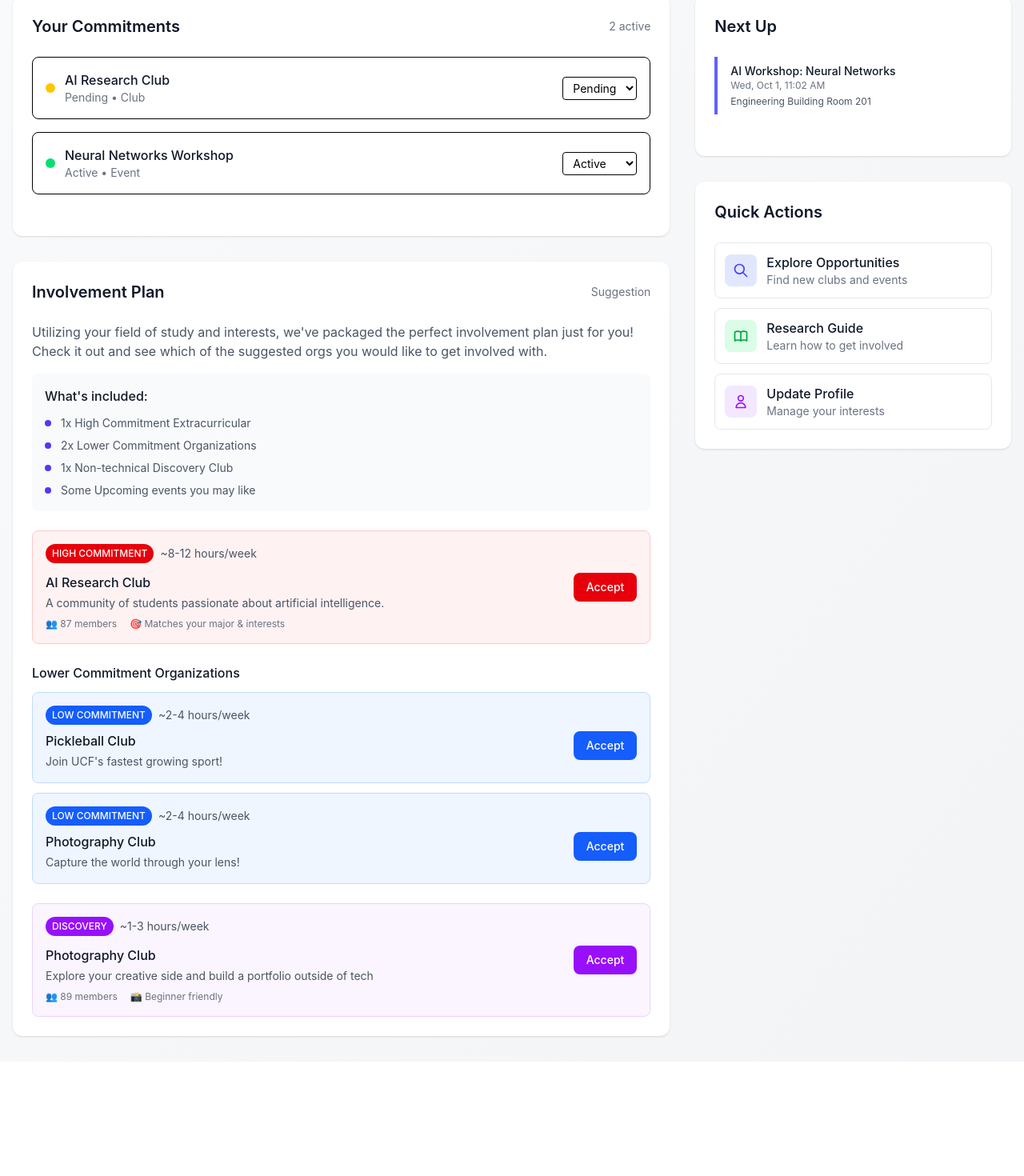
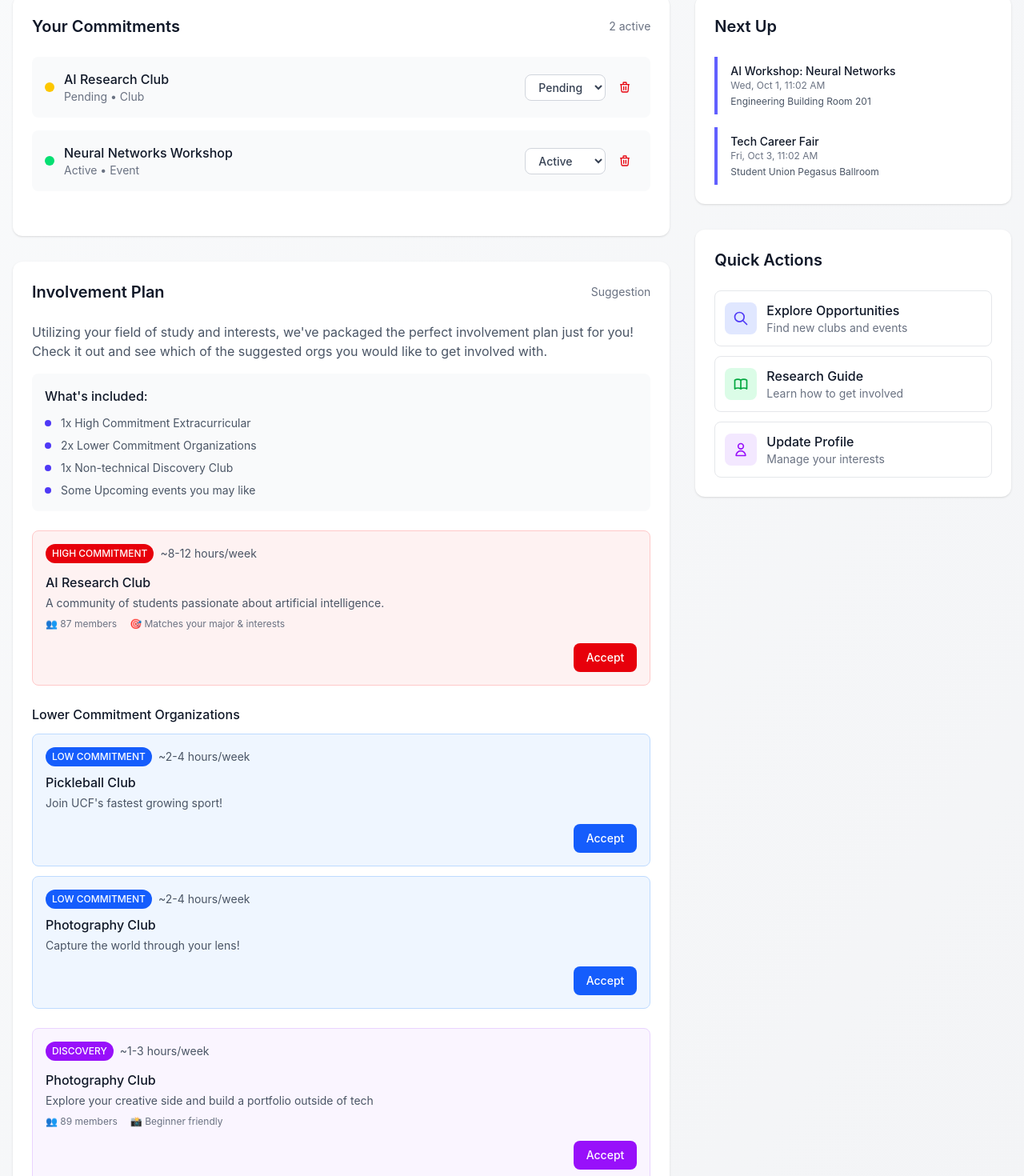
Before and after one commit to YamanDevelopment/Atlas, a Nuxt app in the folder src/frontend/: page /dashboard in a window 1280 px wide. Shown: the part 302-1772 px from the top of the page at 80% size. Before the commit the page ends 1629 px from the top, so only its background shows below. Built offline with nearby package versions, Linux system fonts and the light colour scheme.

Commit message:
lowk idk

```diff
--- a/src/frontend/components/StarterPlanModal.vue
+++ b/src/frontend/components/StarterPlanModal.vue
@@ -70,8 +70,8 @@
                 </svg>
               </div>
               <div>
-                <h5 class="font-medium text-gray-900">Smart Recommendations</h5>
-                <p class="text-sm text-gray-600">Discover opportunities based on your interests</p>
+                <h5 class="font-medium text-gray-900">Resume Building</h5>
+                <p class="text-sm text-gray-600">Discover opportunities based on your interests to help gain experience</p>
               </div>
             </div>
 
@@ -83,7 +83,7 @@
               </div>
               <div>
                 <h5 class="font-medium text-gray-900">Balance Management</h5>
-                <p class="text-sm text-gray-600">Avoid overcommitment with smart limits</p>
+                <p class="text-sm text-gray-600">Avoid overcommitment with smart limits with smart limitations</p>
               </div>
             </div>
 
--- a/src/frontend/pages/dashboard.vue
+++ b/src/frontend/pages/dashboard.vue
@@ -152,9 +152,9 @@
               <div
                 v-for="commitment in commitments"
                 :key="commitment.id"
-                class="flex items-center justify-between p-4 border rounded-lg"
+                class="flex items-center justify-between p-4 rounded-lg bg-gray-50"
               >
-                <div class="flex items-center">
+                <div class="flex items-center flex-1">
                   <div class="w-3 h-3 rounded-full mr-3"
                        :class="getCommitmentStatusColor(commitment.status)">
                   </div>
@@ -167,13 +167,22 @@
                   <select
                     :value="commitment.status"
                     @change="updateCommitmentStatus(commitment.id, ($event.target as HTMLSelectElement).value)"
-                    class="text-sm border rounded px-2 py-1"
+                    class="text-sm border border-gray-300 rounded-lg px-3 py-1.5 bg-white hover:border-indigo-300 focus:border-indigo-500 focus:ring-2 focus:ring-indigo-200 focus:outline-none transition-all duration-200 font-medium text-gray-700"
                   >
                     <option value="pending">Pending</option>
                     <option value="active">Active</option>
                     <option value="passive">Passive</option>
                     <option value="inactive">Inactive</option>
                   </select>
+                  <button
+                    @click="removeCommitment(commitment.id)"
+                    class="p-2 text-red-600 hover:text-red-800 hover:bg-red-50 rounded-lg transition-colors duration-200"
+                    title="Remove commitment"
+                  >
+                    <svg class="w-4 h-4" fill="none" stroke="currentColor" viewBox="0 0 24 24">
+                      <path stroke-linecap="round" stroke-linejoin="round" stroke-width="2" d="M19 7l-.867 12.142A2 2 0 0116.138 21H7.862a2 2 0 01-1.995-1.858L5 7m5 4v6m4-6v6m1-10V4a1 1 0 00-1-1h-4a1 1 0 00-1 1v3M4 7h16" />
+                    </svg>
+                  </button>
                 </div>
               </div>
             </div>
@@ -233,8 +242,7 @@
                     </span>
                     <span class="ml-2 text-sm text-gray-600">~8-12 hours/week</span>
                   </div>
-                  <div class="flex justify-between items-start">
-                    <div class="flex-1">
+                  <div class="mb-4">
                     <h4 class="font-medium text-gray-900">{{ recommendedClubs[0]?.name || 'AI Research Club' }}</h4>
                     <p class="text-gray-600 text-sm mt-1">{{ recommendedClubs[0]?.description || 'Perfect for CS majors - research opportunities and leadership roles' }}</p>
                     <div class="flex items-center mt-2 space-x-4 text-xs text-gray-500">
@@ -242,9 +250,10 @@
                       <span>🎯 Matches your major & interests</span>
                     </div>
                   </div>
+                  <div class="flex justify-end">
                     <button
                       @click="acceptOpportunity(recommendedClubs[0] || mockHighCommitment)"
-                      class="ml-4 px-4 py-2 bg-red-600 text-white text-sm rounded-lg hover:bg-red-700 font-medium whitespace-nowrap"
+                      class="px-4 py-2 bg-red-600 text-white text-sm rounded-lg hover:bg-red-700 font-medium whitespace-nowrap"
                     >
                       Accept
                     </button>
@@ -263,14 +272,14 @@
                         </span>
                         <span class="ml-2 text-sm text-gray-600">~2-4 hours/week</span>
                       </div>
-                      <div class="flex justify-between items-start">
-                        <div class="flex-1">
+                      <div class="mb-4">
                         <h5 class="font-medium text-gray-900">{{ recommendedClubs[1]?.name || 'Tech Entrepreneurship Club' }}</h5>
                         <p class="text-gray-600 text-sm mt-1">{{ recommendedClubs[1]?.description || 'Network with like-minded students and learn about startups' }}</p>
                       </div>
+                      <div class="flex justify-end">
                         <button
                           @click="acceptOpportunity(recommendedClubs[1] || mockLowCommitment1)"
-                          class="ml-4 px-4 py-2 bg-blue-600 text-white text-sm rounded-lg hover:bg-blue-700 font-medium whitespace-nowrap"
+                          class="px-4 py-2 bg-blue-600 text-white text-sm rounded-lg hover:bg-blue-700 font-medium whitespace-nowrap"
                         >
                           Accept
                         </button>
@@ -285,14 +294,14 @@
                         </span>
                         <span class="ml-2 text-sm text-gray-600">~2-4 hours/week</span>
                       </div>
-                      <div class="flex justify-between items-start">
-                        <div class="flex-1">
+                      <div class="mb-4">
                         <h5 class="font-medium text-gray-900">{{ recommendedClubs[2]?.name || 'ACM Student Chapter' }}</h5>
                         <p class="text-gray-600 text-sm mt-1">{{ recommendedClubs[2]?.description || 'Professional development and coding competitions' }}</p>
                       </div>
+                      <div class="flex justify-end">
                         <button
                           @click="acceptOpportunity(recommendedClubs[2] || mockLowCommitment2)"
-                          class="ml-4 px-4 py-2 bg-blue-600 text-white text-sm rounded-lg hover:bg-blue-700 font-medium whitespace-nowrap"
+                          class="px-4 py-2 bg-blue-600 text-white text-sm rounded-lg hover:bg-blue-700 font-medium whitespace-nowrap"
                         >
                           Accept
                         </button>
@@ -309,8 +318,7 @@
                     </span>
                     <span class="ml-2 text-sm text-gray-600">~1-3 hours/week</span>
                   </div>
-                  <div class="flex justify-between items-start">
-                    <div class="flex-1">
+                  <div class="mb-4">
                     <h4 class="font-medium text-gray-900">Photography Club</h4>
                     <p class="text-gray-600 text-sm mt-1">Explore your creative side and build a portfolio outside of tech</p>
                     <div class="flex items-center mt-2 space-x-4 text-xs text-gray-500">
@@ -318,9 +326,10 @@
                       <span>📸 Beginner friendly</span>
                     </div>
                   </div>
+                  <div class="flex justify-end">
                     <button
                       @click="acceptOpportunity(mockDiscoveryClub)"
-                      class="ml-4 px-4 py-2 bg-purple-600 text-white text-sm rounded-lg hover:bg-purple-700 font-medium whitespace-nowrap"
+                      class="px-4 py-2 bg-purple-600 text-white text-sm rounded-lg hover:bg-purple-700 font-medium whitespace-nowrap"
                     >
                       Accept
                     </button>
@@ -352,7 +361,8 @@
               <div
                 v-for="event in upcomingEvents"
                 :key="event.id"
-                class="border-l-4 border-indigo-500 pl-4 py-2"
+                @click="openEventModal(event)"
+                class="border-l-4 border-indigo-500 pl-4 py-2 cursor-pointer hover:bg-gray-50 rounded-r-lg transition-colors duration-200"
               >
                 <h4 class="font-medium text-gray-900 text-sm">{{ event.name }}</h4>
                 <p class="text-xs text-gray-500">{{ formatDate(event.startTime) }}</p>
@@ -437,6 +447,106 @@
       @tour-complete="onTourComplete"
       @tour-ended="onTourComplete"
     />
+
+    <!-- Event Modal -->
+    <Transition
+      enter-active-class="transition-all duration-300 ease-out"
+      enter-from-class="opacity-0"
+      enter-to-class="opacity-100"
+      leave-active-class="transition-all duration-200 ease-in"
+      leave-from-class="opacity-100"
+      leave-to-class="opacity-0"
+    >
+      <div
+        v-if="showEventModal"
+        class="fixed inset-0 bg-black/40 backdrop-blur-md flex items-center justify-center z-50 p-4"
+        @click="closeEventModal"
+      >
+        <Transition
+          enter-active-class="transition-all duration-300 ease-out"
+          enter-from-class="opacity-0 transform scale-95 translate-y-4"
+          enter-to-class="opacity-100 transform scale-100 translate-y-0"
+          leave-active-class="transition-all duration-200 ease-in"
+          leave-from-class="opacity-100 transform scale-100 translate-y-0"
+          leave-to-class="opacity-0 transform scale-95 translate-y-4"
+        >
+          <div
+            v-if="showEventModal && modalEventData"
+            class="bg-white/90 backdrop-blur-xl rounded-3xl shadow-2xl max-w-3xl w-full mx-4 max-h-[85vh] overflow-y-auto border border-white/20"
+            @click.stop
+          >
+            <!-- Event Modal Content -->
+            <div class="p-8">
+              <div class="flex justify-between items-start mb-8">
+                <div class="flex-1 pr-6">
+                  <h2 class="text-2xl font-bold text-gray-900 mb-2">{{ modalEventData.name }}</h2>
+                  <p class="text-gray-600">{{ modalEventData.description }}</p>
+                </div>
+                <button @click="closeEventModal" class="text-gray-400 hover:text-gray-600 transition-colors p-2 rounded-lg hover:bg-gray-100">
+                  <svg class="w-6 h-6" fill="none" stroke="currentColor" viewBox="0 0 24 24">
+                    <path stroke-linecap="round" stroke-linejoin="round" stroke-width="2" d="M6 18L18 6M6 6l12 12" />
+                  </svg>
+                </button>
+              </div>
+
+              <div class="grid grid-cols-1 md:grid-cols-2 gap-8 mb-8">
+                <div>
+                  <h3 class="font-semibold text-gray-900 mb-4">Event Details</h3>
+                  <div class="space-y-3">
+                    <div class="flex items-center text-gray-600">
+                      <svg class="w-5 h-5 mr-3 text-gray-400" fill="none" stroke="currentColor" viewBox="0 0 24 24">
+                        <path stroke-linecap="round" stroke-linejoin="round" stroke-width="2" d="M8 7V3m8 4V3m-9 8h10M5 21h14a2 2 0 002-2V7a2 2 0 00-2-2H5a2 2 0 00-2 2v12a2 2 0 002 2z" />
+                      </svg>
+                      <span>{{ formatDate(modalEventData.startTime) }}</span>
+                    </div>
+                    <div class="flex items-center text-gray-600">
+                      <svg class="w-5 h-5 mr-3 text-gray-400" fill="none" stroke="currentColor" viewBox="0 0 24 24">
+                        <path stroke-linecap="round" stroke-linejoin="round" stroke-width="2" d="M17.657 16.657L13.414 20.9a1.998 1.998 0 01-2.827 0l-4.244-4.243a8 8 0 1111.314 0z" />
+                        <path stroke-linecap="round" stroke-linejoin="round" stroke-width="2" d="M15 11a3 3 0 11-6 0 3 3 0 016 0z" />
+                      </svg>
+                      <span>{{ modalEventData.location }}</span>
+                    </div>
+                    <div v-if="modalEventData.attendeeCount" class="flex items-center text-gray-600">
+                      <svg class="w-5 h-5 mr-3 text-gray-400" fill="none" stroke="currentColor" viewBox="0 0 24 24">
+                        <path stroke-linecap="round" stroke-linejoin="round" stroke-width="2" d="M12 4.354a4 4 0 110 5.292M15 21H3v-1a6 6 0 0112 0v1zm0 0h6v-1a6 6 0 00-9-5.197m13.5-9a2.5 2.5 0 11-5 0 2.5 2.5 0 015 0z" />
+                      </svg>
+                      <span>{{ modalEventData.attendeeCount }} attending</span>
+                    </div>
+                    <div v-if="modalEventData.organizer" class="flex items-center text-gray-600">
+                      <svg class="w-5 h-5 mr-3 text-gray-400" fill="none" stroke="currentColor" viewBox="0 0 24 24">
+                        <path stroke-linecap="round" stroke-linejoin="round" stroke-width="2" d="M19 21V5a2 2 0 00-2-2H7a2 2 0 00-2 2v16m14 0h2m-2 0h-5m-9 0H3m2 0h5M9 7h1m-1 4h1m4-4h1m-1 4h1m-5 10v-5a1 1 0 011-1h2a1 1 0 011 1v5m-4 0h4" />
+                      </svg>
+                      <span>{{ modalEventData.organizer }}</span>
+                    </div>
+                  </div>
+                </div>
+                <div>
+                  <h3 class="font-semibold text-gray-900 mb-4">Why You'll Love This</h3>
+                  <p class="text-gray-600">{{ modalEventData.whyRecommended || 'Perfect opportunity to expand your network and learn something new!' }}</p>
+                </div>
+              </div>
+
+              <div class="flex gap-4 pt-6 border-t border-gray-200/50">
+                <button
+                  @click="rsvpEvent(modalEventData, 'going')"
+                  class="flex-1 py-4 px-6 bg-gradient-to-r from-indigo-600 to-purple-600 text-white rounded-xl hover:from-indigo-700 hover:to-purple-700 transition-all duration-300 font-medium text-lg shadow-lg hover:shadow-xl transform hover:-translate-y-1 hover:scale-105"
+                  :class="{ 'from-green-600 to-green-700 hover:from-green-700 hover:to-green-800': (modalEventData as any).rsvpStatus === 'going' }"
+                >
+                  {{ (modalEventData as any).rsvpStatus === 'going' ? '✓ Going' : 'I\'m Going' }}
+                </button>
+                <button
+                  @click="rsvpEvent(modalEventData, 'interested')"
+                  class="px-8 py-4 bg-white border-2 border-gray-200 text-gray-700 rounded-xl hover:bg-gray-50 hover:border-gray-300 transition-all duration-300 font-medium"
+                  :class="{ 'border-indigo-600 text-indigo-600 bg-indigo-50': (modalEventData as any).rsvpStatus === 'interested' }"
+                >
+                  {{ (modalEventData as any).rsvpStatus === 'interested' ? '✓ Interested' : 'Interested' }}
+                </button>
+              </div>
+            </div>
+          </div>
+        </Transition>
+      </div>
+    </Transition>
   </div>
 </template>
 
@@ -448,6 +558,10 @@ const showStarterPlanModal = ref(false);
 const showTour = ref(false);
 const planAccepted = ref(false);
 const showNotifications = ref(false);
+
+// Event modal states
+const showEventModal = ref(false);
+const modalEventData = ref<Event | null>(null);
 
 // Starter plan data
 const starterPlan = ref<Plan>({
@@ -544,14 +658,46 @@ const upcomingEvents = ref<Event[]>([
   {
     id: 'event-1',
     name: 'AI Workshop: Neural Networks',
-    description: 'Neural network workshop for beginners',
+    title: 'AI Workshop: Neural Networks',
+    description: 'Learn the fundamentals of neural networks through hands-on coding exercises and real-world applications. Perfect for beginners and intermediate students.',
+    shortDescription: 'Hands-on neural network workshop',
     location: 'Engineering Building Room 201',
     startTime: new Date(Date.now() + 3 * 24 * 60 * 60 * 1000),
     endTime: new Date(Date.now() + 3 * 24 * 60 * 60 * 1000 + 2 * 60 * 60 * 1000),
+    date: new Date(Date.now() + 3 * 24 * 60 * 60 * 1000),
+    endDate: new Date(Date.now() + 3 * 24 * 60 * 60 * 1000 + 2 * 60 * 60 * 1000),
     categories: [{ id: 'workshop', name: 'Workshop' }],
+    category: 'workshop',
+    tags: ['AI', 'Machine Learning', 'Workshop'],
     isBookmarked: true,
     attendeeCount: 45,
+    organizer: 'AI Research Club',
+    whyRecommended: 'Perfect match for your machine learning interests and career goals',
+    isVirtual: false,
+    isFree: true,
     url: 'https://events.ucf.edu/ai-workshop'
+  },
+  {
+    id: 'event-2',
+    name: 'Tech Career Fair',
+    title: 'Tech Career Fair',
+    description: 'Connect with top tech companies including Google, Microsoft, and local startups. Bring your resume and be prepared to network!',
+    shortDescription: 'Network with tech recruiters',
+    location: 'Student Union Pegasus Ballroom',
+    startTime: new Date(Date.now() + 5 * 24 * 60 * 60 * 1000),
+    endTime: new Date(Date.now() + 5 * 24 * 60 * 60 * 1000 + 6 * 60 * 60 * 1000),
+    date: new Date(Date.now() + 5 * 24 * 60 * 60 * 1000),
+    endDate: new Date(Date.now() + 5 * 24 * 60 * 60 * 1000 + 6 * 60 * 60 * 1000),
+    categories: [{ id: 'career', name: 'Career' }],
+    category: 'career',
+    tags: ['Career', 'Technology', 'Networking'],
+    isBookmarked: false,
+    attendeeCount: 234,
+    organizer: 'Career Services',
+    whyRecommended: 'Excellent opportunity for your computer science career path',
+    isVirtual: false,
+    isFree: true,
+    url: 'https://events.ucf.edu/tech-career-fair'
   }
 ]);
 
@@ -723,6 +869,16 @@ const updateCommitmentStatus = async (commitmentId: string, status: string) => {
   }
 };
 
+const removeCommitment = async (commitmentId: string) => {
+  const index = commitments.value.findIndex((c: Commitment) => c.id === commitmentId);
+  if (index > -1) {
+    const [removedCommitment] = commitments.value.splice(index, 1);
+    if (removedCommitment) {
+      console.log('Removed commitment:', removedCommitment.title);
+    }
+  }
+};
+
 const getCommitmentStatusColor = (status: string) => {
   const colors = {
     pending: 'bg-yellow-400',
@@ -752,6 +908,26 @@ const formatDate = (date: Date) => {
   } catch (error) {
     console.error('Error formatting date:', error);
     return 'Invalid Date';
+  }
+};
+
+// Event modal methods
+const openEventModal = (event: Event) => {
+  modalEventData.value = event;
+  showEventModal.value = true;
+};
+
+const closeEventModal = () => {
+  showEventModal.value = false;
+  modalEventData.value = null;
+};
+
+const rsvpEvent = (event: Event, status: string) => {
+  console.log('RSVP for event:', event.name, 'with status:', status);
+  // Update event RSVP status
+  const eventInList = upcomingEvents.value.find(e => e.id === event.id);
+  if (eventInList && 'rsvpStatus' in eventInList) {
+    (eventInList as any).rsvpStatus = status;
   }
 };
 
```
Lines whose indentation alone changed are shown as unchanged.
